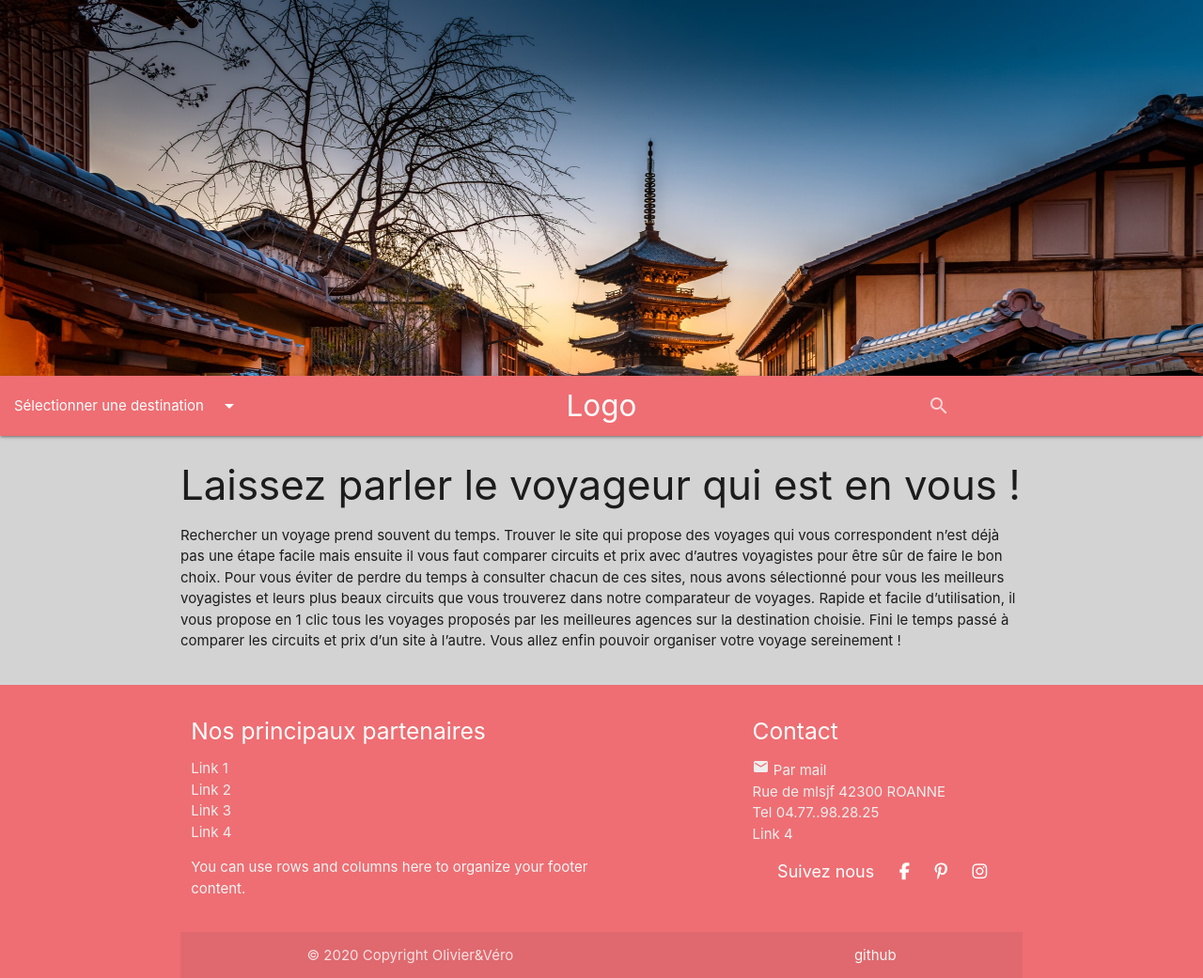
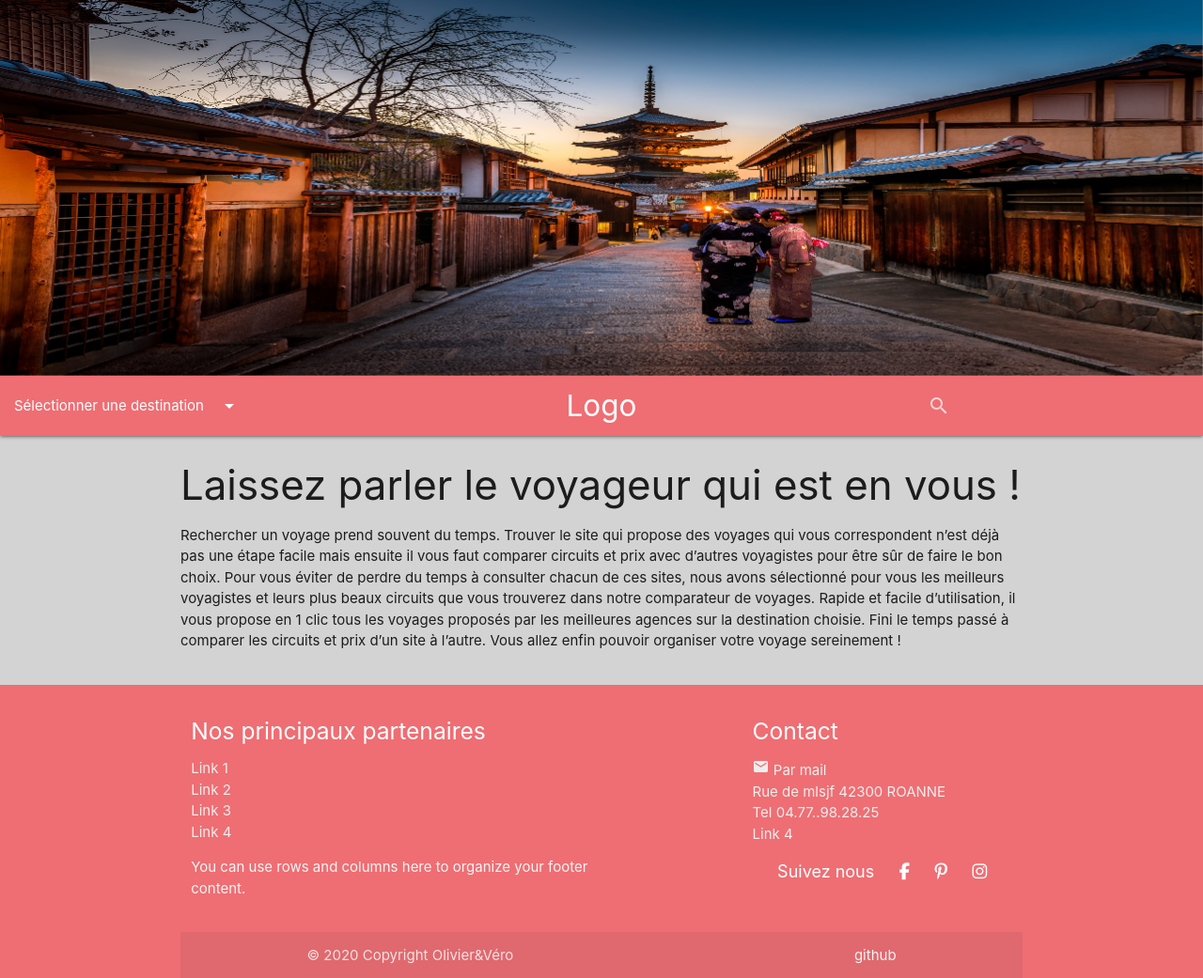
Before and after one commit to leojen23/ComparOperator, a PHP site: page / in a window 1280 px wide. Shown: the top 1041 px of the page at 94% size. Run offline with PHP 8.4, Linux system fonts and the light colour scheme; data that the repository does not hold is empty; some libraries are stand-ins or nearby versions.

Commit message:
modif height carousel photo
Signed-off-by: VEROFOREST <xvforest@orange.fr>

```diff
--- a/assets/css/style.css
+++ b/assets/css/style.css
@@ -1,3 +1,7 @@
+.carousel .carousel-item > img {
+  height: 100%;
+}
+
 .card-destination {
   font-family: "Satisfy", cursive, "roboto";
 }
--- a/assets/scss/components/carousel.scss
+++ b/assets/scss/components/carousel.scss
@@ -0,0 +1,4 @@
+
+.carousel .carousel-item>img{
+    height: 100%;
+}
```
Also changed, not shown: 1 other file.
